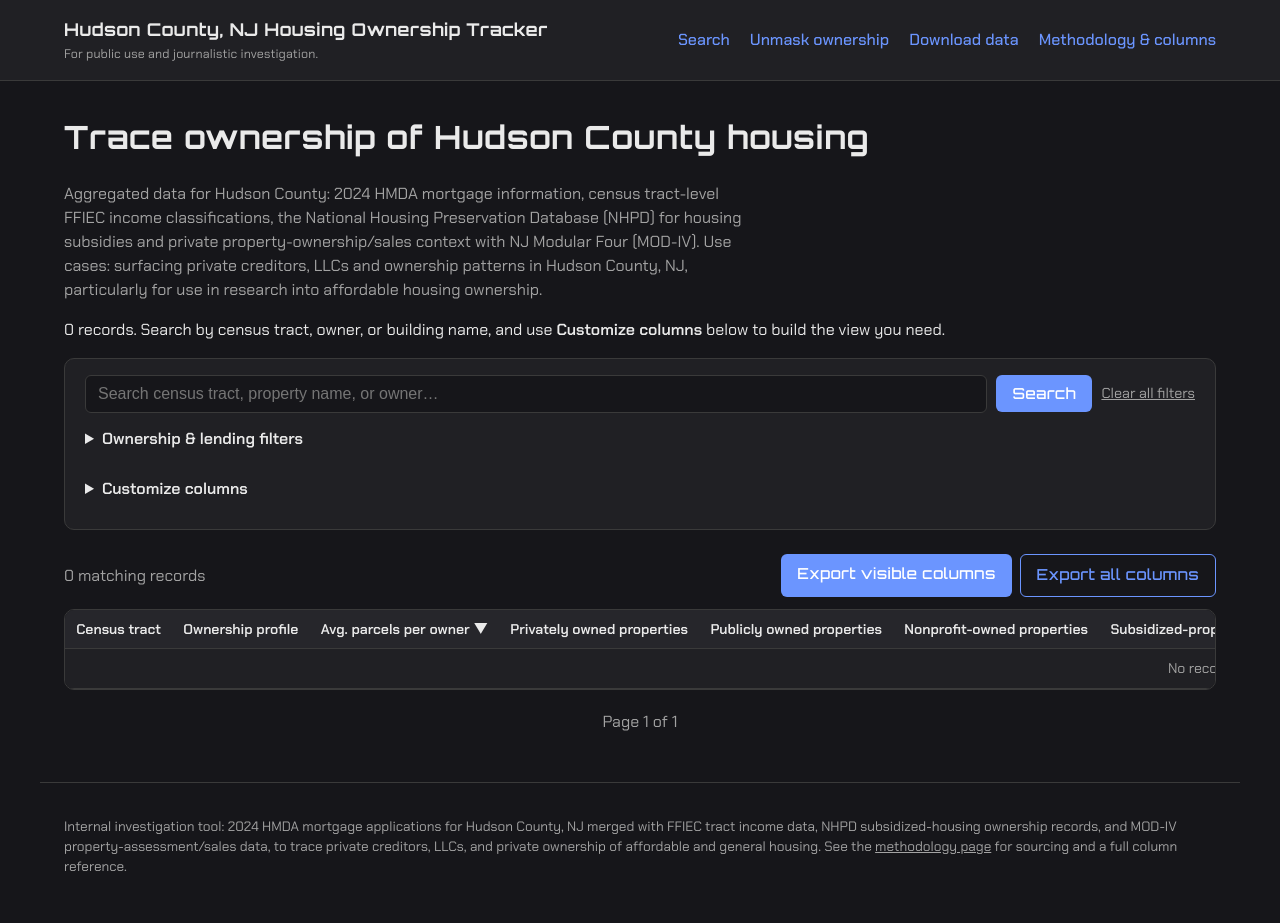
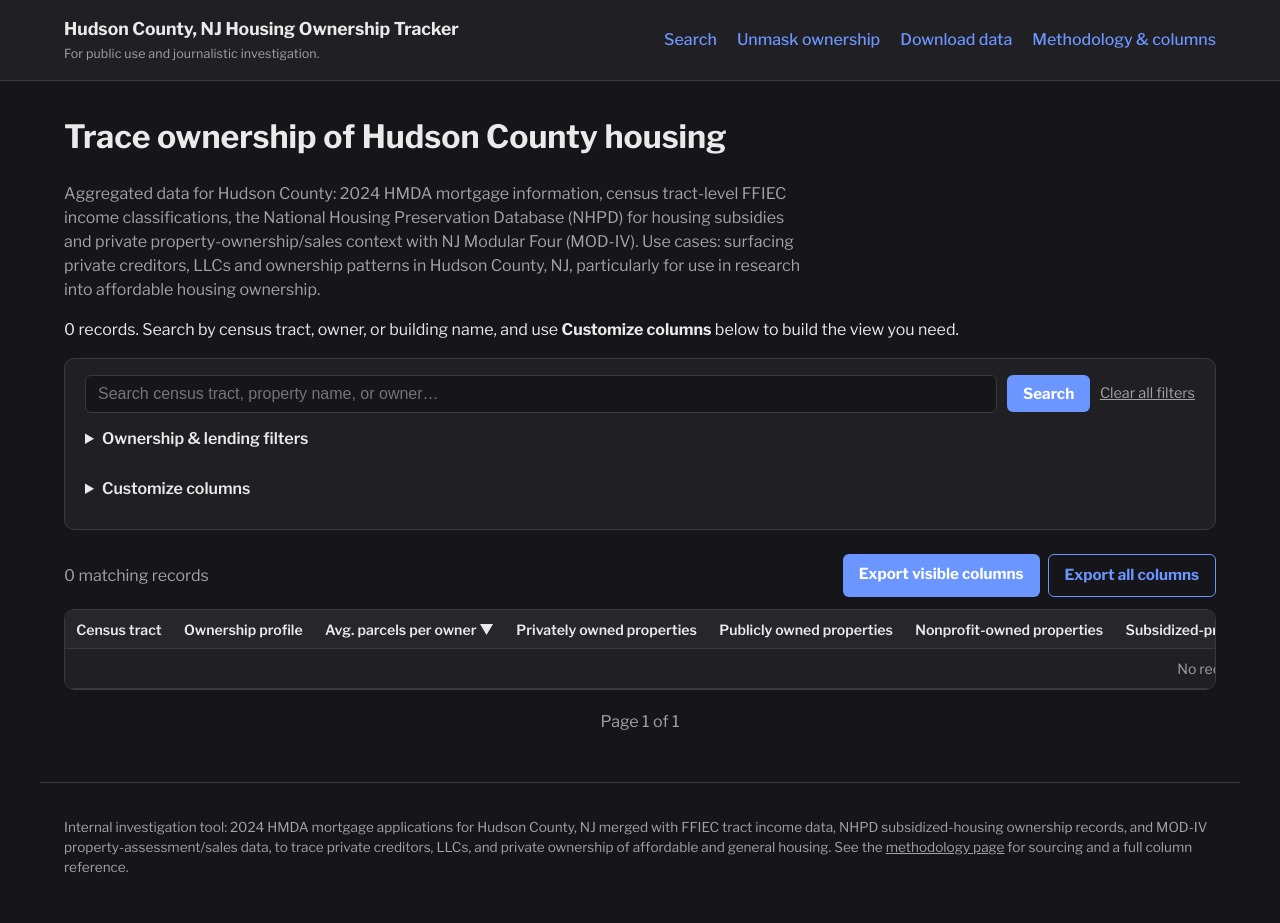
Before and after one commit to natalierjonas/hudson-county-investigative-db, a Flask app: page / in a window 1280 px wide. Run offline with Flask 3, Linux system fonts and the light colour scheme; data that the repository does not hold is empty.

Commit message:
Switch fonts to Libre Franklin (open-source Franklin Gothic lookalike)

```diff
--- a/static/style.css
+++ b/static/style.css
@@ -15,15 +15,16 @@
 
 body {
   margin: 0;
-  font-family: "Chakra Petch", -apple-system, BlinkMacSystemFont, "Segoe UI", Helvetica, Arial, sans-serif;
+  font-family: "Libre Franklin", -apple-system, BlinkMacSystemFont, "Segoe UI", Helvetica, Arial, sans-serif;
   color: var(--ink);
   background: var(--bg);
   line-height: 1.5;
 }
 
 h1, h2, h3, .brand, button, .button {
-  font-family: "Orbitron", "Chakra Petch", sans-serif;
-  letter-spacing: 0.02em;
+  font-family: "Libre Franklin", sans-serif;
+  font-weight: 700;
+  letter-spacing: 0;
 }
 
 .wrap {
@@ -61,7 +62,7 @@ h1, h2, h3, .brand, button, .button {
 }
 
 .subhead {
-  font-family: "Chakra Petch", sans-serif;
+  font-family: "Libre Franklin", sans-serif;
   font-size: 0.78rem;
   color: var(--muted);
   font-weight: 400;
--- a/templates/base.html
+++ b/templates/base.html
@@ -6,7 +6,7 @@
   <title>{% block title %}Hudson County, NJ Housing Ownership Tracker{% endblock %}</title>
   <link rel="preconnect" href="https://fonts.googleapis.com">
   <link rel="preconnect" href="https://fonts.gstatic.com" crossorigin>
-  <link href="https://fonts.googleapis.com/css2?family=Orbitron:wght@500;700;900&family=Chakra+Petch:wght@400;500;600&display=swap" rel="stylesheet">
+  <link href="https://fonts.googleapis.com/css2?family=Libre+Franklin:wght@400;500;600;700;800&display=swap" rel="stylesheet">
   <link rel="stylesheet" href="{{ url_for('static', filename='style.css') }}">
 </head>
 <body>
```
